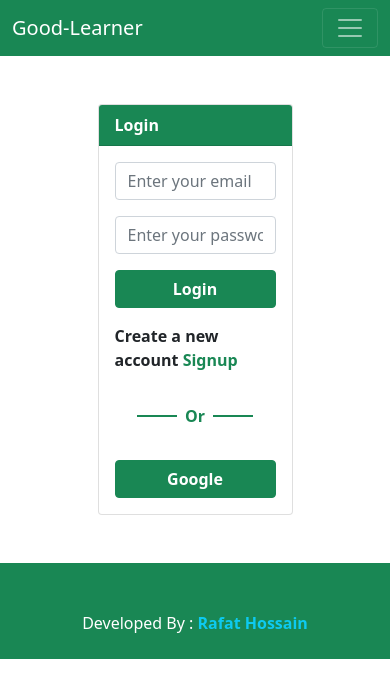
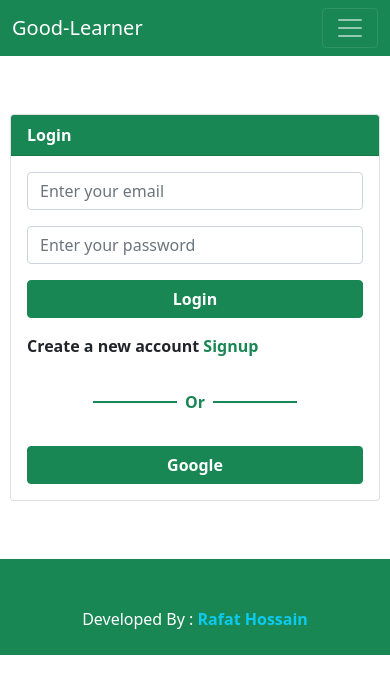
Before and after one commit to Rafat-Web-Developer/good-learner, a React (Create React App) app: page /login in a window 390 px wide. Shown: the top 698 px of the page. Built offline with nearby package versions, Linux system fonts and the light colour scheme.

Commit message:
Fix a simple design bug for responsive in login and sugnup component

```diff
--- /dev/null
+++ b/src/Pages/Login/Login.css
@@ -0,0 +1,9 @@
+.rafat-custom-size{
+    width: 50%;
+}
+@media only screen and (max-width: 600px) {
+    .rafat-custom-size{
+        width: 100%;
+        padding: 10px !important;
+    }
+}
--- a/src/Pages/Login/Login.js
+++ b/src/Pages/Login/Login.js
@@ -1,10 +1,11 @@
 import React from "react";
 import { Button, Card, Form } from "react-bootstrap";
 import { Link } from "react-router-dom";
+import "./Login.css";
 
 const Login = () => {
   return (
-    <div className="w-50 mx-auto my-5">
+    <div className="mx-auto my-5 rafat-custom-size">
       <Card>
         <Card.Header className="bg-success text-white fw-bold">
           Login
--- a/src/Pages/SignUp/SignUp.js
+++ b/src/Pages/SignUp/SignUp.js
@@ -4,7 +4,7 @@ import { Link } from "react-router-dom";
 
 const SignUp = () => {
   return (
-    <div className="w-50 mx-auto my-5">
+    <div className="rafat-custom-size mx-auto my-5">
       <Card>
         <Card.Header className="bg-success text-white fw-bold">
           Sign Up
```
